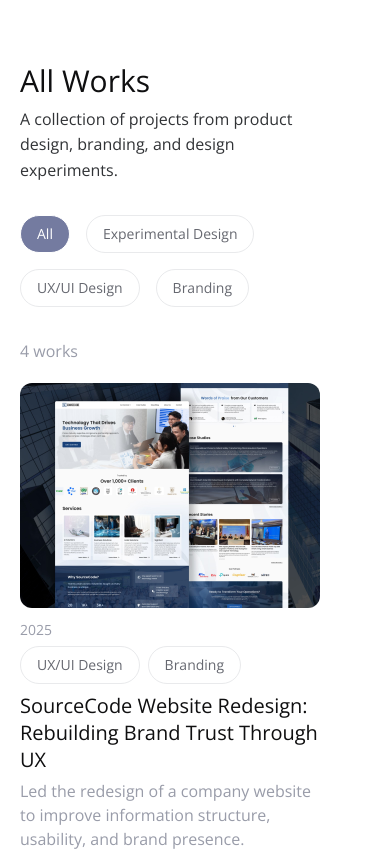
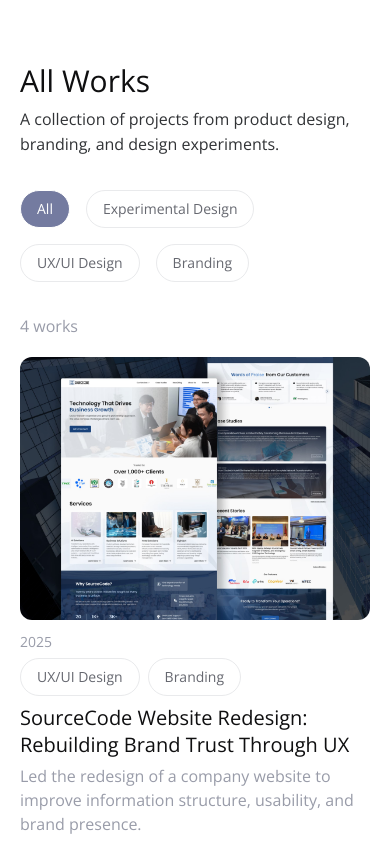
Before and after one commit to rungpilai/rungpilaip, a React (Vite) app: page /works in a window 390 px wide. Shown: the top 851 px of the page. Built offline with nearby package versions, Linux system fonts and the light colour scheme.

Commit message:
fix: mobile breakpoint

```diff
--- a/src/index.css
+++ b/src/index.css
@@ -55,21 +55,23 @@
     --padding-work-desktop: 305px;
 
     --breakpoint-desktop: 1440px;
-    --breakpoint-mobile: 340px;
 }
 
 @layer utilities {
     .container {
+        width: 100%;
         margin-inline: 0px;
         padding-inline: 20px;
     }
 
     .container-about {
+        width: 100%;
         margin-inline: 0px;
         padding-inline: 20px;
     }
 
     .container-work {
+        width: 100%;
         margin-inline: 0px;
         padding-inline: 20px;
     }
```
